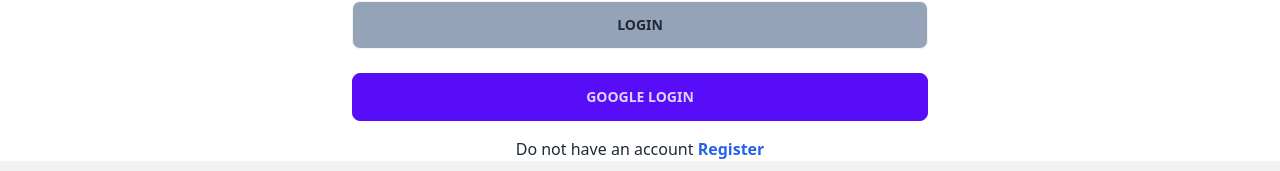
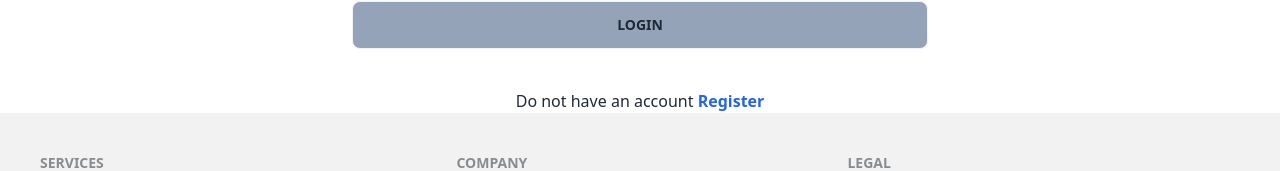
Before and after one commit to Mohosin2126/automotive-client, a React (Vite) app: page /login in a window 1280 px wide. Shown: the part 448-619 px from the top of the page. Built offline with nearby package versions, Linux system fonts and the light colour scheme; no server answers.

Commit message:
comment google log in

```diff
--- a/src/Pages/Login.jsx
+++ b/src/Pages/Login.jsx
@@ -58,9 +58,9 @@
                      <button className="btn bg-slate-400">Login</button>
                  </div>
                  <div className="form-control mt-6">
-                     <button
+                     {/* <button
                      onClick={ handleGoogle}
-                      className="btn btn-primary">Google Login</button>
+                      className="btn btn-primary">Google Login</button> */}
                  </div>
              </form>
              <p className="text-center mt-4">Do not have an account <Link className="text-blue-600 font-bold" to="/register">Register</Link></p>
```
Also changed, not shown: 1 other file (tests, documents, lock files or other folders).
